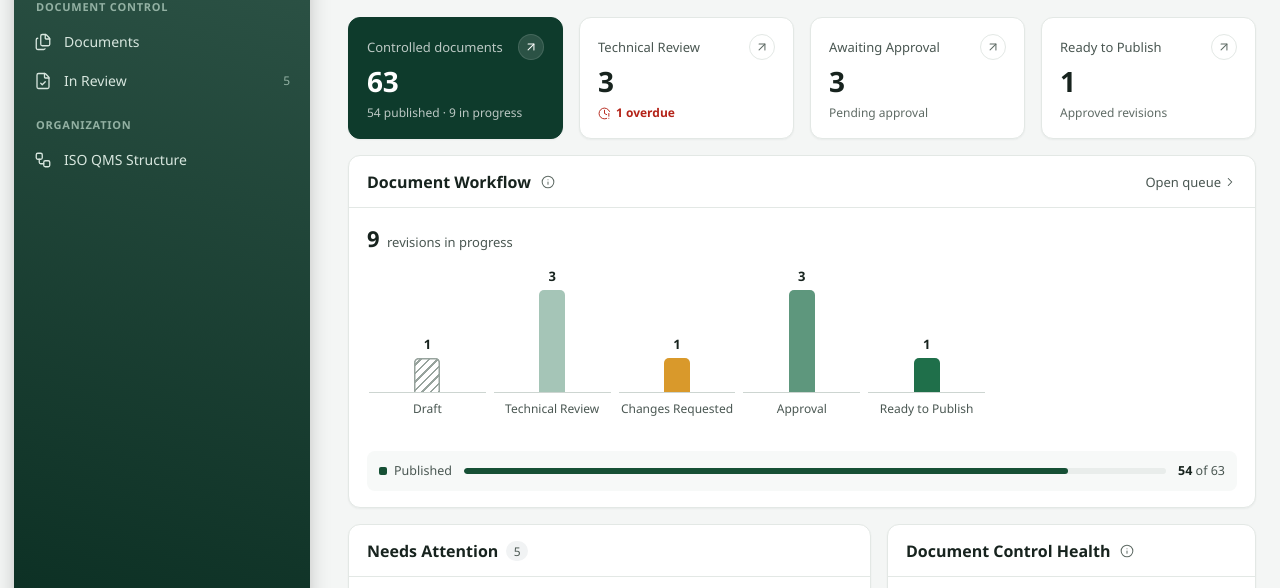
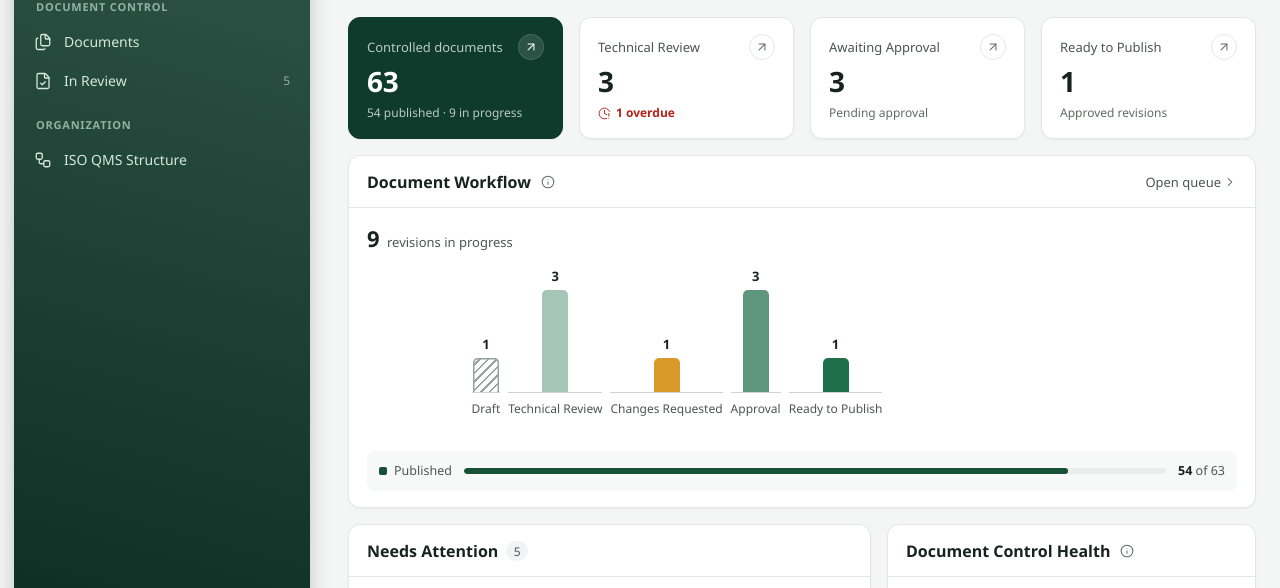
Before and after one commit to dbauto/mini, a website: page index.html in a window 1280 px wide. Shown: the part 135-723 px from the top of the page. Drawn offline with Linux system fonts and the light colour scheme.

Commit message:
Center dashboard workflow chart columns

```diff
--- a/assets/mini-dashboard.css
+++ b/assets/mini-dashboard.css
@@ -43,11 +43,11 @@ html[data-ui] .ui-metric.feature { background: var(--feature-bg); border-color:
 .ui-meter.danger i { background: var(--danger); }
 
 /* Column chart: thin columns on one baseline, value on the cap, label underneath. Each column is a link. */
-.ui-cols { list-style: none; margin: 0; padding: 0; display: grid; grid-auto-flow: column; grid-auto-columns: minmax(0, 1fr); gap: 4px; }
-.ui-col { display: flex; flex-direction: column; align-items: center; gap: 8px; padding: 6px 2px 8px; border-radius: var(--r-md); color: inherit; text-decoration: none; }
+.ui-cols { list-style: none; margin: 0; padding: 0; width: 100%; display: flex; align-items: stretch; justify-content: center; gap: 4px; }
+.ui-col { flex: 1 1 0; min-width: 0; display: flex; flex-direction: column; align-items: center; justify-content: flex-end; gap: 8px; padding: 6px 2px 8px; border-radius: var(--r-md); color: inherit; text-decoration: none; }
 .ui-col:hover { background: var(--hover); text-decoration: none; }
 .ui-col:focus-visible { outline: none; box-shadow: var(--focus); border-radius: var(--r-md); }
-.ui-col-plot { width: 100%; height: 128px; display: flex; flex-direction: column; align-items: center; justify-content: flex-end; gap: 6px; border-bottom: 1px solid var(--border-strong); }
+.ui-col-plot { width: 100%; height: 128px; display: flex; flex-direction: column; align-items: center; justify-content: flex-end; gap: 6px; border-bottom: 1px solid var(--border-strong); text-align: center; }
 .ui-col-v { font-size: 13px; line-height: 16px; font-weight: 600; color: var(--text); }
 .ui-col-bar { width: 26px; height: calc(var(--h, 0%) * .8); min-height: 3px; border-radius: 5px 5px 0 0; background: var(--stage, var(--accent)); }
 .ui-col-bar[data-stage="draft"] { background: repeating-linear-gradient(-45deg, var(--stage-draft) 0 1.5px, transparent 1.5px 6px); box-shadow: inset 0 1.5px 0 var(--stage-draft), inset 1.5px 0 0 var(--stage-draft), inset -1.5px 0 0 var(--stage-draft); }
```
